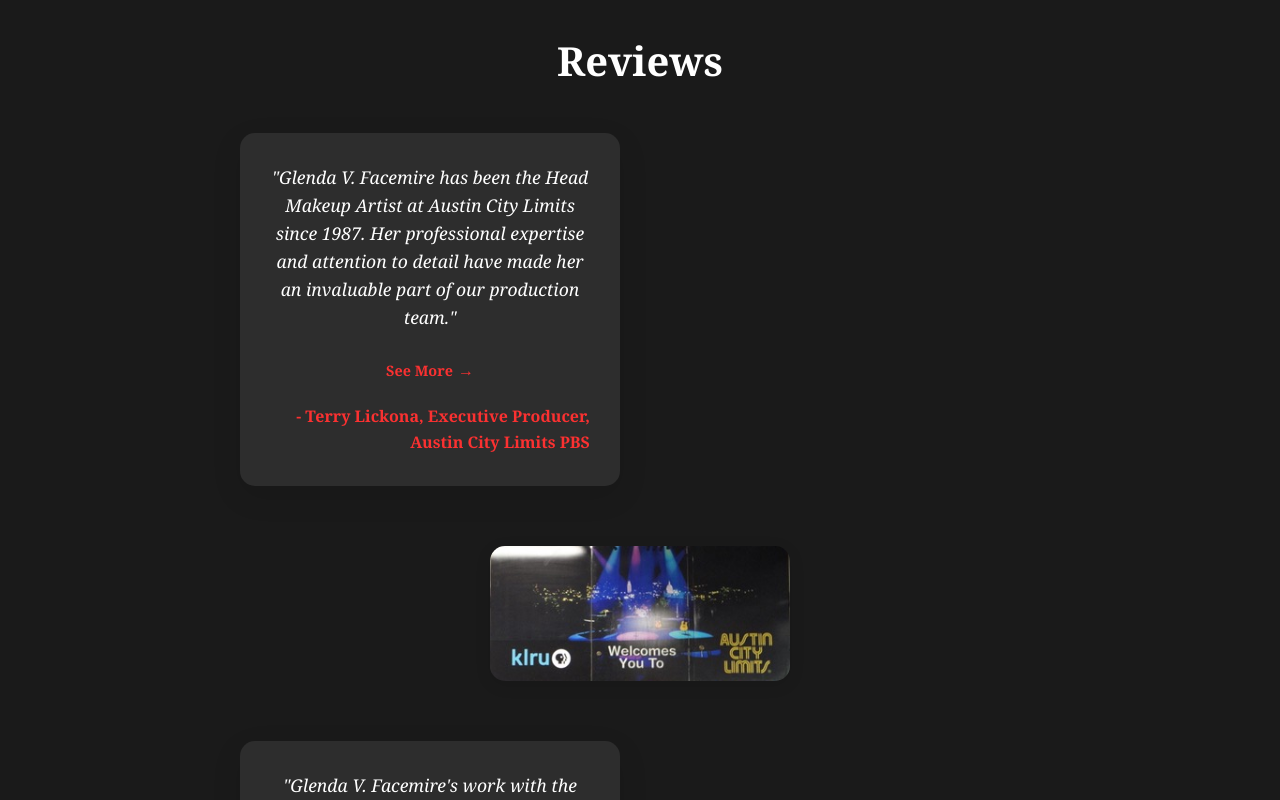
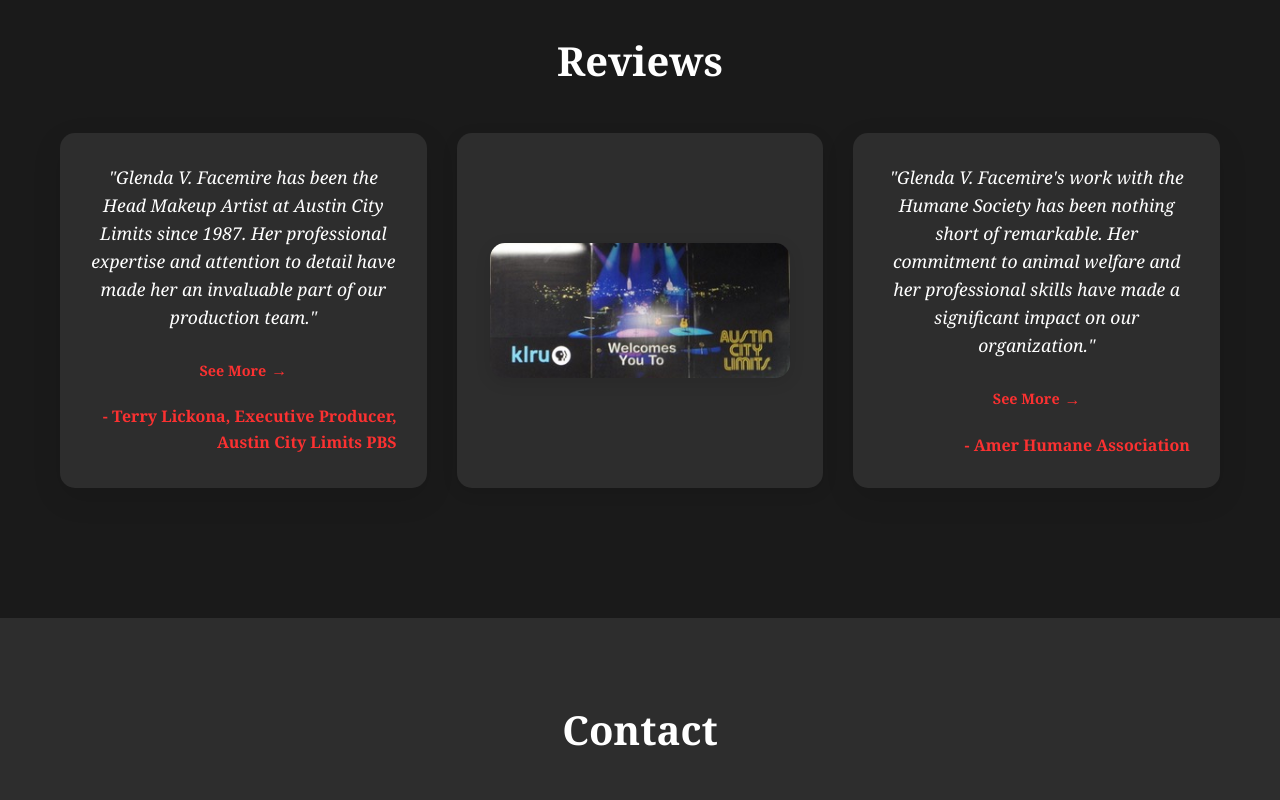
Before and after one commit to glenda-facemire/glenda-facemire.github.io, a React (Vite) app: page / in a window 1280 px wide. Shown: the part 3040-3840 px from the top of the page. Built offline with nearby package versions, Linux system fonts and the light colour scheme.

Commit message:
Change reviews layout to display side by side by side

```diff
--- a/src/App.css
+++ b/src/App.css
@@ -263,9 +263,9 @@
 
 .reviews-grid {
   display: grid;
-  grid-template-columns: repeat(auto-fit, minmax(300px, 1fr));
-  gap: 40px;
-  max-width: 800px;
+  grid-template-columns: 1fr 1fr 1fr;
+  gap: 30px;
+  max-width: 1200px;
   margin: 0 auto 50px auto;
 }
 
@@ -377,8 +377,17 @@
 .review-image-container {
   display: flex;
   justify-content: center;
-  margin: 20px 0;
-  grid-column: 1 / -1;
+  align-items: center;
+  background: #2d2d2d;
+  padding: 30px;
+  border-radius: 15px;
+  box-shadow: 0 4px 16px rgba(0, 0, 0, 0.1);
+  transition: transform 0.3s ease, box-shadow 0.3s ease;
+}
+
+.review-image-container:hover {
+  transform: translateY(-5px);
+  box-shadow: 0 8px 24px rgba(0, 0, 0, 0.15);
 }
 
 .review-image {
@@ -695,6 +704,10 @@
     gap: 30px;
   }
 
+  .review-image {
+    max-width: 250px;
+  }
+
   .review-card {
     padding: 25px;
   }
```
